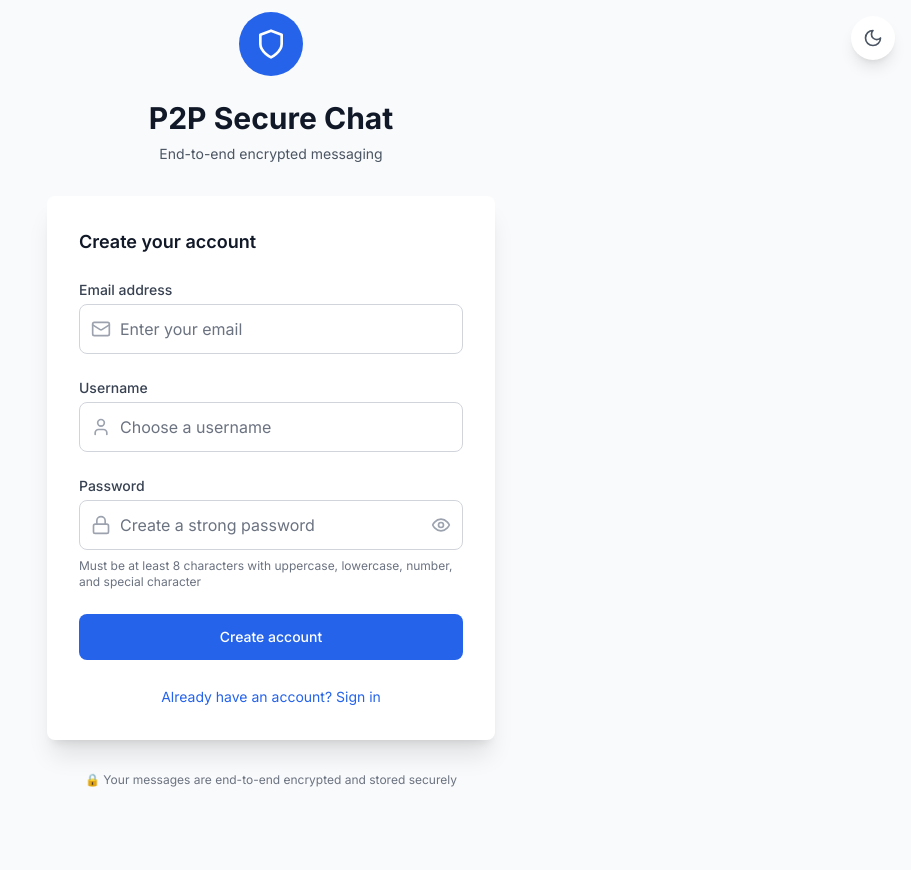
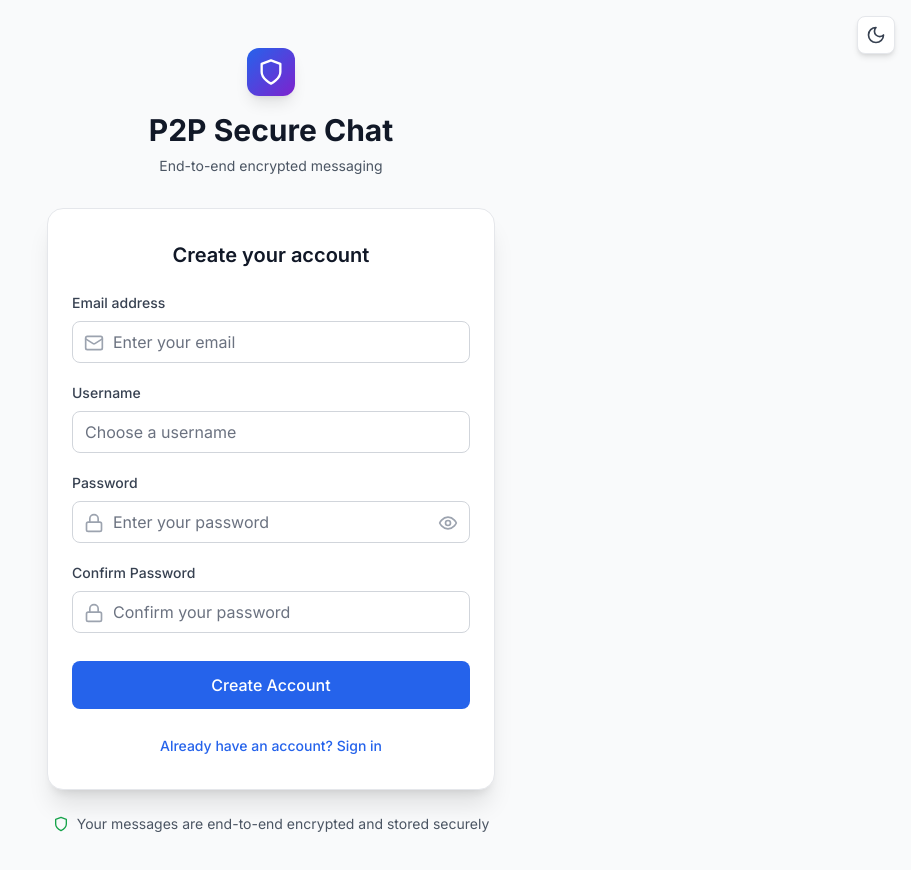
Before and after one commit to crusherpg/p2p-secure-chat, a React (Vite) app in the folder client/: page /login in a window 1280 px wide. Both pictures are taken after a click on the button "Don't have an account? Sign up". Shown: the top 870 px of the page, without its empty margins (369-1280 px from the left). Before the commit the page ends 800 px from the top, so only its background shows below. Built offline with nearby package versions, Linux system fonts and the light colour scheme; no server answers; the HTML template or start-up script is replaced by a standard one.

Commit message:
ui(retro): restore original LoginPage design - centered card layout, clean form structure, proper spacing, gradient branding

```diff
--- a/client/src/pages/LoginPage.jsx
+++ b/client/src/pages/LoginPage.jsx
@@ -1,32 +1,38 @@
 import React, { useState } from 'react';
+import { Navigate } from 'react-router-dom';
 import { useAuth } from '../context/AuthContext';
 import { useTheme } from '../context/ThemeContext';
-import { Eye, EyeOff, Lock, Mail, User, Shield, Moon, Sun } from 'lucide-react';
+import { Shield, Mail, Lock, Eye, EyeOff, Loader2, Sun, Moon } from 'lucide-react';
 import LoadingSpinner from '../components/LoadingSpinner';
-import TOTPSetup from '../components/TOTPSetup';
 
 const LoginPage = () => {
-  const { login, register, loading } = useAuth();
+  const { user, login, register, loading } = useAuth();
   const { isDark, toggleTheme } = useTheme();
   const [isLogin, setIsLogin] = useState(true);
+  const [isLoading, setIsLoading] = useState(false);
   const [showPassword, setShowPassword] = useState(false);
-  const [showTOTPSetup, setShowTOTPSetup] = useState(false);
-  const [requiresTOTP, setRequiresTOTP] = useState(false);
+  const [showTOTP, setShowTOTP] = useState(false);
   const [formData, setFormData] = useState({
     email: '',
+    username: '',
     password: '',
-    username: '',
+    confirmPassword: '',
     totpCode: ''
   });
   const [errors, setErrors] = useState({});
+
+  // Redirect if already authenticated
+  if (user && !loading) {
+    return <Navigate to="/chat" replace />;
+  }
 
   const validateForm = () => {
     const newErrors = {};
 
     if (!formData.email) {
       newErrors.email = 'Email is required';
-    } else if (!/\S+@\S+\.\S+/.test(formData.email)) {
-      newErrors.email = 'Email is invalid';
+    } else if (!/^[^\s@]+@[^\s@]+\.[^\s@]+$/.test(formData.email)) {
+      newErrors.email = 'Please enter a valid email';
     }
 
     if (!formData.password) {
@@ -35,12 +41,20 @@ const LoginPage = () => {
       newErrors.password = 'Password must be at least 8 characters';
     }
 
-    if (!isLogin && !formData.username) {
+    if (!isLogin) {
+      if (!formData.username) {
         newErrors.username = 'Username is required';
+      } else if (formData.username.length < 2) {
+        newErrors.username = 'Username must be at least 2 characters';
       }
 
-    if (requiresTOTP && !formData.totpCode) {
-      newErrors.totpCode = '2FA code is required';
+      if (formData.password !== formData.confirmPassword) {
+        newErrors.confirmPassword = 'Passwords do not match';
+      }
+    }
+
+    if (showTOTP && (!formData.totpCode || formData.totpCode.length !== 6)) {
+      newErrors.totpCode = 'Please enter a valid 6-digit code';
     }
 
     setErrors(newErrors);
@@ -49,281 +63,316 @@ const LoginPage = () => {
 
   const handleSubmit = async (e) => {
     e.preventDefault();
-    if (!validateForm()) return;
+
+    if (!validateForm()) {
+      return;
+    }
+
+    setIsLoading(true);
+    setErrors({});
 
     try {
+      let result;
+
       if (isLogin) {
-        const result = await login({
-          email: formData.email,
+        result = await login({
+          email: formData.email.trim().toLowerCase(),
           password: formData.password,
-          totpCode: formData.totpCode
+          ...(showTOTP && { totpCode: formData.totpCode })
         });
+      } else {
+        result = await register({
+          email: formData.email.trim().toLowerCase(),
+          username: formData.username.trim(),
+          password: formData.password
+        });
+      }
+
+      if (result.success) {
+        // Success handled by context - will redirect automatically
+        return;
+      }
 
       if (result.requiresTOTP) {
-          setRequiresTOTP(true);
-        } else if (result.success) {
-          // Login successful, user will be redirected by AuthContext
+        setShowTOTP(true);
+        setFormData(prev => ({ ...prev, totpCode: '' }));
+        return;
       }
-      } else {
-        const result = await register({
-          email: formData.email,
-          password: formData.password,
-          username: formData.username
-        });
 
-        if (result.success) {
-          setShowTOTPSetup(true);
+      if (result.message) {
+        setErrors({ general: result.message });
       }
-      }
+
     } catch (error) {
       console.error('Auth error:', error);
+      setErrors({ general: 'An unexpected error occurred. Please try again.' });
+    } finally {
+      setIsLoading(false);
     }
   };
 
-  const handleInputChange = (e) => {
-    const { name, value } = e.target;
-    setFormData(prev => ({ ...prev, [name]: value }));
-    if (errors[name]) {
-      setErrors(prev => ({ ...prev, [name]: '' }));
+  const handleInputChange = (field, value) => {
+    setFormData(prev => ({ ...prev, [field]: value }));
+    if (errors[field]) {
+      setErrors(prev => ({ ...prev, [field]: null }));
     }
   };
 
-  const toggleMode = () => {
+  const switchMode = () => {
     setIsLogin(!isLogin);
-    setRequiresTOTP(false);
-    setErrors({});
+    setShowTOTP(false);
     setFormData({
       email: '',
+      username: '',
       password: '',
-      username: '',
+      confirmPassword: '',
       totpCode: ''
     });
+    setErrors({});
   };
 
-  if (showTOTPSetup) {
   return (
-      <div className="min-h-screen flex items-center justify-center bg-gray-50 dark:bg-dark-900 px-4 sm:px-6 lg:px-8">
-        <TOTPSetup onComplete={() => setShowTOTPSetup(false)} />
-      </div>
-    );
-  }
-
-  return (
-    <div className="min-h-screen flex items-center justify-center bg-gray-50 dark:bg-dark-900 px-4 sm:px-6 lg:px-8">
+    <div className="min-h-screen flex flex-col justify-center bg-gray-50 dark:bg-gray-900 py-12 sm:px-6 lg:px-8 transition-colors">
       {/* Theme Toggle */}
+      <div className="absolute top-4 right-4">
         <button
           onClick={toggleTheme}
-        className="absolute top-4 right-4 p-3 rounded-full bg-white dark:bg-dark-800 shadow-lg hover:shadow-xl transition-all duration-200 z-10"
-        aria-label="Toggle theme"
+          className="p-2 rounded-lg bg-white dark:bg-gray-800 shadow-md hover:shadow-lg transition-all duration-200 border border-gray-200 dark:border-gray-700"
         >
           {isDark ? (
             <Sun className="w-5 h-5 text-yellow-500" />
           ) : (
-          <Moon className="w-5 h-5 text-gray-600" />
+            <Moon className="w-5 h-5 text-gray-700" />
           )}
         </button>
+      </div>
 
-      <div className="w-full max-w-md space-y-8">
-        {/* Header */}
-        <div className="text-center">
-          <div className="mx-auto h-16 w-16 bg-primary-600 rounded-full flex items-center justify-center mb-6">
-            <Shield className="h-8 w-8 text-white" />
+      <div className="sm:mx-auto sm:w-full sm:max-w-md">
+        {/* Logo and Branding */}
+        <div className="flex justify-center">
+          <div className="w-12 h-12 bg-gradient-to-br from-blue-600 to-purple-700 rounded-xl flex items-center justify-center shadow-lg">
+            <Shield className="w-7 h-7 text-white" />
           </div>
-          <h2 className="text-3xl font-bold text-gray-900 dark:text-white">
+        </div>
+        <h1 className="mt-4 text-center text-3xl font-bold text-gray-900 dark:text-white">
           P2P Secure Chat
-          </h2>
-          <p className="mt-2 text-sm text-gray-600 dark:text-gray-400">
+        </h1>
+        <p className="mt-2 text-center text-sm text-gray-600 dark:text-gray-400">
           End-to-end encrypted messaging
         </p>
       </div>
 
-        {/* Form */}
-        <div className="bg-white dark:bg-dark-800 py-8 px-6 shadow-xl rounded-lg sm:px-8">
+      <div className="mt-8 sm:mx-auto sm:w-full sm:max-w-md">
+        <div className="bg-white dark:bg-gray-800 py-8 px-6 shadow-xl rounded-2xl border border-gray-200 dark:border-gray-700">
+          {/* Form Header */}
           <div className="mb-6">
-            <h3 className="text-lg font-semibold text-gray-900 dark:text-white">
+            <h2 className="text-xl font-semibold text-center text-gray-900 dark:text-white">
               {isLogin ? 'Sign in to your account' : 'Create your account'}
-            </h3>
-            {requiresTOTP && (
-              <p className="mt-2 text-sm text-primary-600 dark:text-primary-400">
-                Enter your 2FA code to complete login
+            </h2>
+            {showTOTP && (
+              <div className="mt-3 p-3 bg-blue-50 dark:bg-blue-900/20 rounded-lg border border-blue-200 dark:border-blue-800">
+                <p className="text-sm text-blue-800 dark:text-blue-200 text-center">
+                  Enter your 6-digit authentication code
                 </p>
+              </div>
             )}
           </div>
 
-          <form className="space-y-6" onSubmit={handleSubmit}>
+          {/* Form */}
+          <form onSubmit={handleSubmit} className="space-y-5">
+            {/* General Error */}
+            {errors.general && (
+              <div className="p-3 rounded-lg bg-red-50 dark:bg-red-900/20 border border-red-200 dark:border-red-800">
+                <p className="text-sm text-red-800 dark:text-red-200">{errors.general}</p>
+              </div>
+            )}
+
             {/* Email */}
             <div>
-              <label htmlFor="email" className="block text-sm font-medium text-gray-700 dark:text-gray-300">
+              <label className="block text-sm font-medium text-gray-700 dark:text-gray-300 mb-2">
                 Email address
               </label>
-              <div className="mt-1 relative">
-                <div className="absolute inset-y-0 left-0 pl-3 flex items-center pointer-events-none">
-                  <Mail className="h-5 w-5 text-gray-400" />
-                </div>
+              <div className="relative">
+                <Mail className="w-5 h-5 absolute left-3 top-3 text-gray-400" />
                 <input
-                  id="email"
-                  name="email"
                   type="email"
-                  autoComplete="email"
                   value={formData.email}
-                  onChange={handleInputChange}
-                  className={`block w-full pl-10 pr-3 py-3 border rounded-lg focus:ring-2 focus:ring-primary-500 focus:border-transparent transition-colors duration-200 ${
-                    errors.email
-                      ? 'border-red-500 dark:border-red-500'
-                      : 'border-gray-300 dark:border-dark-600'
-                  } bg-white dark:bg-dark-700 text-gray-900 dark:text-white placeholder-gray-500 dark:placeholder-gray-400`}
+                  onChange={(e) => handleInputChange('email', e.target.value)}
+                  className={`input-primary pl-10 ${
+                    errors.email ? 'border-red-300 focus:border-red-500 focus:ring-red-500' : ''
+                  }`}
                   placeholder="Enter your email"
-                  disabled={loading}
+                  disabled={isLoading}
                 />
               </div>
               {errors.email && (
-                <p className="mt-2 text-sm text-red-600 dark:text-red-400">{errors.email}</p>
+                <p className="mt-1 text-sm text-red-600 dark:text-red-400">{errors.email}</p>
               )}
             </div>
 
-            {/* Username (register only) */}
+            {/* Username (Registration only) */}
             {!isLogin && (
               <div>
-                <label htmlFor="username" className="block text-sm font-medium text-gray-700 dark:text-gray-300">
+                <label className="block text-sm font-medium text-gray-700 dark:text-gray-300 mb-2">
                   Username
                 </label>
-                <div className="mt-1 relative">
-                  <div className="absolute inset-y-0 left-0 pl-3 flex items-center pointer-events-none">
-                    <User className="h-5 w-5 text-gray-400" />
-                  </div>
                 <input
-                    id="username"
-                    name="username"
                   type="text"
-                    autoComplete="username"
                   value={formData.username}
-                    onChange={handleInputChange}
-                    className={`block w-full pl-10 pr-3 py-3 border rounded-lg focus:ring-2 focus:ring-primary-500 focus:border-transparent transition-colors duration-200 ${
-                      errors.username
-                        ? 'border-red-500 dark:border-red-500'
-                        : 'border-gray-300 dark:border-dark-600'
-                    } bg-white dark:bg-dark-700 text-gray-900 dark:text-white placeholder-gray-500 dark:placeholder-gray-400`}
+                  onChange={(e) => handleInputChange('username', e.target.value)}
+                  className={`input-primary ${
+                    errors.username ? 'border-red-300 focus:border-red-500 focus:ring-red-500' : ''
+                  }`}
                   placeholder="Choose a username"
-                    disabled={loading}
+                  disabled={isLoading}
                 />
-                </div>
                 {errors.username && (
-                  <p className="mt-2 text-sm text-red-600 dark:text-red-400">{errors.username}</p>
+                  <p className="mt-1 text-sm text-red-600 dark:text-red-400">{errors.username}</p>
                 )}
               </div>
             )}
 
             {/* Password */}
             <div>
-              <label htmlFor="password" className="block text-sm font-medium text-gray-700 dark:text-gray-300">
+              <label className="block text-sm font-medium text-gray-700 dark:text-gray-300 mb-2">
                 Password
               </label>
-              <div className="mt-1 relative">
-                <div className="absolute inset-y-0 left-0 pl-3 flex items-center pointer-events-none">
-                  <Lock className="h-5 w-5 text-gray-400" />
-                </div>
+              <div className="relative">
+                <Lock className="w-5 h-5 absolute left-3 top-3 text-gray-400" />
                 <input
-                  id="password"
-                  name="password"
                   type={showPassword ? 'text' : 'password'}
-                  autoComplete={isLogin ? 'current-password' : 'new-password'}
                   value={formData.password}
-                  onChange={handleInputChange}
-                  className={`block w-full pl-10 pr-10 py-3 border rounded-lg focus:ring-2 focus:ring-primary-500 focus:border-transparent transition-colors duration-200 ${
-                    errors.password
-                      ? 'border-red-500 dark:border-red-500'
-                      : 'border-gray-300 dark:border-dark-600'
-                  } bg-white dark:bg-dark-700 text-gray-900 dark:text-white placeholder-gray-500 dark:placeholder-gray-400`}
-                  placeholder={isLogin ? 'Enter your password' : 'Create a strong password'}
-                  disabled={loading}
+                  onChange={(e) => handleInputChange('password', e.target.value)}
+                  className={`input-primary pl-10 pr-10 ${
+                    errors.password ? 'border-red-300 focus:border-red-500 focus:ring-red-500' : ''
+                  }`}
+                  placeholder="Enter your password"
+                  disabled={isLoading}
                 />
                 <button
                   type="button"
-                  className="absolute inset-y-0 right-0 pr-3 flex items-center"
                   onClick={() => setShowPassword(!showPassword)}
+                  className="absolute right-3 top-3 text-gray-400 hover:text-gray-600 dark:hover:text-gray-300"
+                  disabled={isLoading}
                 >
-                  {showPassword ? (
-                    <EyeOff className="h-5 w-5 text-gray-400 hover:text-gray-600 dark:hover:text-gray-300" />
-                  ) : (
-                    <Eye className="h-5 w-5 text-gray-400 hover:text-gray-600 dark:hover:text-gray-300" />
-                  )}
+                  {showPassword ? <EyeOff className="w-5 h-5" /> : <Eye className="w-5 h-5" />}
                 </button>
               </div>
               {errors.password && (
-                <p className="mt-2 text-sm text-red-600 dark:text-red-400">{errors.password}</p>
-              )}
-              {!isLogin && (
-                <p className="mt-2 text-xs text-gray-500 dark:text-gray-400">
-                  Must be at least 8 characters with uppercase, lowercase, number, and special character
-                </p>
+                <p className="mt-1 text-sm text-red-600 dark:text-red-400">{errors.password}</p>
               )}
             </div>
 
-            {/* TOTP Code */}
-            {requiresTOTP && (
+            {/* Confirm Password (Registration only) */}
+            {!isLogin && (
               <div>
-                <label htmlFor="totpCode" className="block text-sm font-medium text-gray-700 dark:text-gray-300">
-                  2FA Code
+                <label className="block text-sm font-medium text-gray-700 dark:text-gray-300 mb-2">
+                  Confirm Password
                 </label>
-                <div className="mt-1">
+                <div className="relative">
+                  <Lock className="w-5 h-5 absolute left-3 top-3 text-gray-400" />
                   <input
-                    id="totpCode"
-                    name="totpCode"
+                    type={showPassword ? 'text' : 'password'}
+                    value={formData.confirmPassword}
+                    onChange={(e) => handleInputChange('confirmPassword', e.target.value)}
+                    className={`input-primary pl-10 ${
+                      errors.confirmPassword ? 'border-red-300 focus:border-red-500 focus:ring-red-500' : ''
+                    }`}
+                    placeholder="Confirm your password"
+                    disabled={isLoading}
+                  />
+                </div>
+                {errors.confirmPassword && (
+                  <p className="mt-1 text-sm text-red-600 dark:text-red-400">{errors.confirmPassword}</p>
+                )}
+              </div>
+            )}
+
+            {/* TOTP Code (when required) */}
+            {showTOTP && (
+              <div>
+                <label className="block text-sm font-medium text-gray-700 dark:text-gray-300 mb-2">
+                  Authentication Code
+                </label>
+                <input
                   type="text"
                   value={formData.totpCode}
-                    onChange={handleInputChange}
-                    className={`block w-full px-3 py-3 border rounded-lg focus:ring-2 focus:ring-primary-500 focus:border-transparent transition-colors duration-200 text-center text-lg tracking-widest ${
-                      errors.totpCode
-                        ? 'border-red-500 dark:border-red-500'
-                        : 'border-gray-300 dark:border-dark-600'
-                    } bg-white dark:bg-dark-700 text-gray-900 dark:text-white placeholder-gray-500 dark:placeholder-gray-400`}
+                  onChange={(e) => handleInputChange('totpCode', e.target.value.replace(/\D/g, '').slice(0, 6))}
+                  className={`input-primary text-center text-lg tracking-widest ${
+                    errors.totpCode ? 'border-red-300 focus:border-red-500 focus:ring-red-500' : ''
+                  }`}
                   placeholder="000000"
-                    maxLength="6"
-                    disabled={loading}
+                  maxLength={6}
+                  autoComplete="one-time-code"
+                  disabled={isLoading}
+                  autoFocus
                 />
-                </div>
                 {errors.totpCode && (
-                  <p className="mt-2 text-sm text-red-600 dark:text-red-400">{errors.totpCode}</p>
+                  <p className="mt-1 text-sm text-red-600 dark:text-red-400">{errors.totpCode}</p>
                 )}
               </div>
             )}
 
             {/* Submit Button */}
-            <div>
+            <div className="pt-2">
               <button
                 type="submit"
-                disabled={loading}
-                className="group relative w-full flex justify-center py-3 px-4 border border-transparent text-sm font-medium rounded-lg text-white bg-primary-600 hover:bg-primary-700 focus:outline-none focus:ring-2 focus:ring-offset-2 focus:ring-primary-500 disabled:opacity-50 disabled:cursor-not-allowed transition-colors duration-200"
+                disabled={isLoading || loading}
+                className="btn-primary w-full flex items-center justify-center py-3 text-base"
               >
-                {loading ? (
-                  <LoadingSpinner size="sm" className="text-white" />
-                ) : isLogin ? (
-                  'Sign in'
+                {isLoading || loading ? (
+                  <>
+                    <Loader2 className="w-5 h-5 mr-2 animate-spin" />
+                    {isLogin ? 'Signing in...' : 'Creating account...'}
+                  </>
                 ) : (
-                  'Create account'
+                  <>
+                    {isLogin ? 'Sign In' : 'Create Account'}
+                  </>
                 )}
               </button>
             </div>
           </form>
 
-          {/* Toggle Mode */}
-          <div className="mt-6 text-center">
+          {/* Mode Switch */}
+          <div className="mt-6">
+            <div className="text-center">
               <button
-              type="button"
-              onClick={toggleMode}
-              className="text-sm text-primary-600 hover:text-primary-500 dark:text-primary-400 dark:hover:text-primary-300 transition-colors duration-200"
-              disabled={loading}
+                onClick={switchMode}
+                disabled={isLoading || loading}
+                className="text-sm text-blue-600 dark:text-blue-400 hover:text-blue-700 dark:hover:text-blue-300 font-medium"
               >
-              {isLogin ? "Don't have an account? Sign up" : 'Already have an account? Sign in'}
+                {isLogin
+                  ? "Don't have an account? Sign up"
+                  : 'Already have an account? Sign in'
+                }
               </button>
+            </div>
+
+            {showTOTP && (
+              <div className="text-center mt-3">
+                <button
+                  onClick={() => {
+                    setShowTOTP(false);
+                    setFormData(prev => ({ ...prev, totpCode: '' }));
+                    setErrors(prev => ({ ...prev, totpCode: null }));
+                  }}
+                  disabled={isLoading}
+                  className="text-sm text-gray-600 dark:text-gray-400 hover:text-gray-700 dark:hover:text-gray-300"
+                >
+                  ← Back to login
+                </button>
+              </div>
+            )}
           </div>
         </div>
 
         {/* Security Notice */}
-        <div className="text-center">
-          <p className="text-xs text-gray-500 dark:text-gray-400">
-            🔒 Your messages are end-to-end encrypted and stored securely
-          </p>
+        <div className="mt-6 text-center">
+          <div className="inline-flex items-center space-x-2 text-sm text-gray-600 dark:text-gray-400">
+            <Shield className="w-4 h-4 text-green-600 dark:text-green-400" />
+            <span>Your messages are end-to-end encrypted and stored securely</span>
+          </div>
         </div>
       </div>
     </div>
```
Lines whose indentation alone changed are shown as unchanged.
